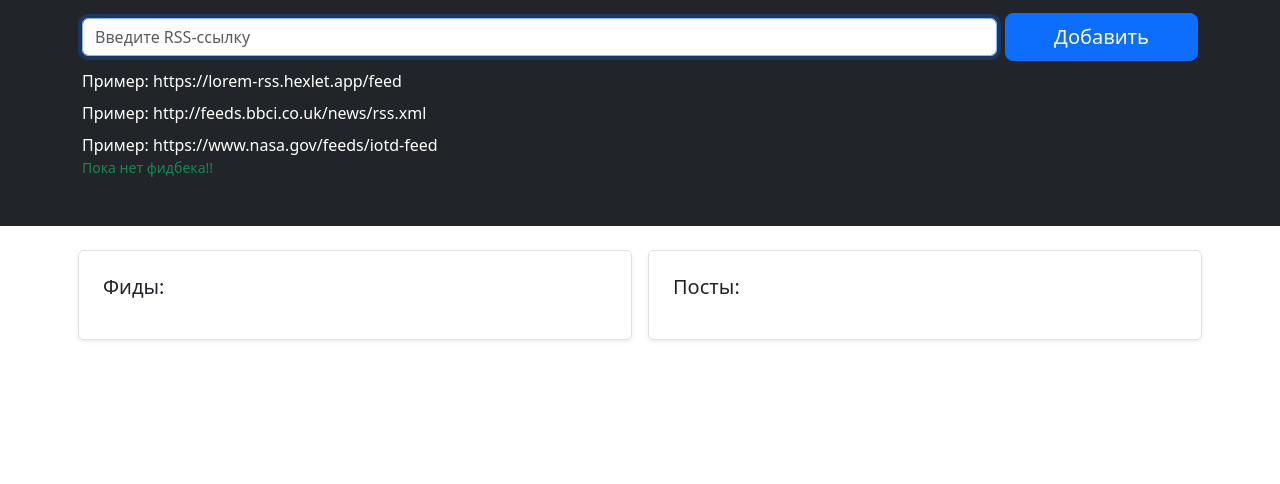
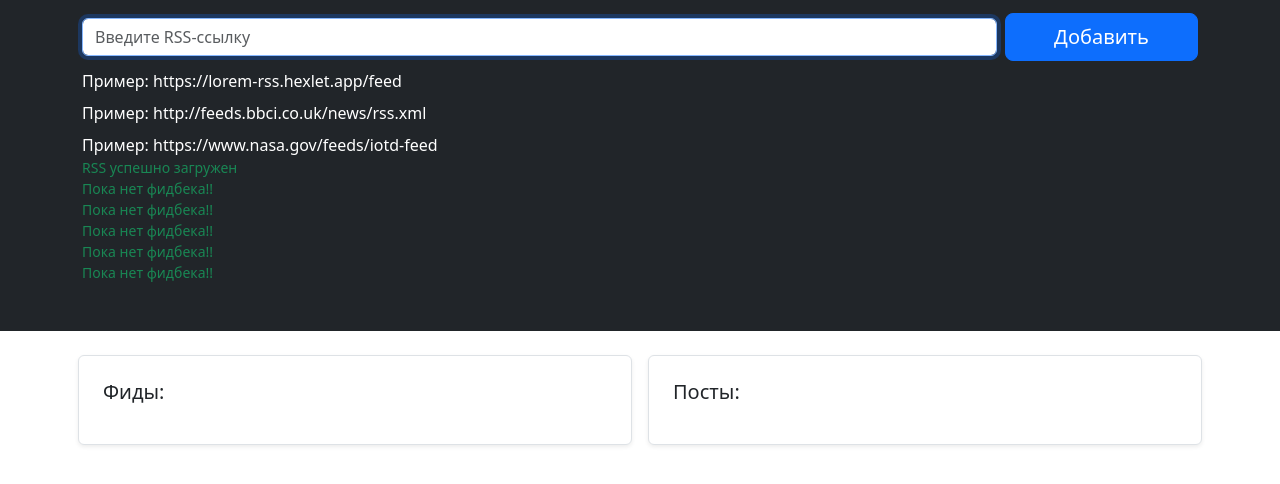
Before and after one commit to Ksuniqum23/frontend-project-11_OLD, a website built with webpack: page index.html in a window 1280 px wide. Shown: the part 156-640 px from the top of the page. Built offline with nearby package versions, Linux system fonts and the light colour scheme.

Commit message:
workaround solution

```diff
--- a/index.html
+++ b/index.html
@@ -33,6 +33,11 @@
             <p class="mt-2 mb-0 text-small">Пример: https://lorem-rss.hexlet.app/feed</p>
             <p class="mt-2 mb-0 text-small">Пример: http://feeds.bbci.co.uk/news/rss.xml</p>
             <p class="mt-2 mb-0 text-small">Пример: https://www.nasa.gov/feeds/iotd-feed</p>
+            <p class="feedback m-0 small text-success">RSS успешно загружен</p>
+            <p class="feedback m-0 small text-success">Пока нет фидбека!!</p>
+            <p class="feedback m-0 small text-success">Пока нет фидбека!!</p>
+            <p class="feedback m-0 small text-success">Пока нет фидбека!!</p>
+            <p class="feedback m-0 small text-success">Пока нет фидбека!!</p>
             <p class="feedback m-0 small text-success">Пока нет фидбека!!</p>
         </div>
     </main>
```
